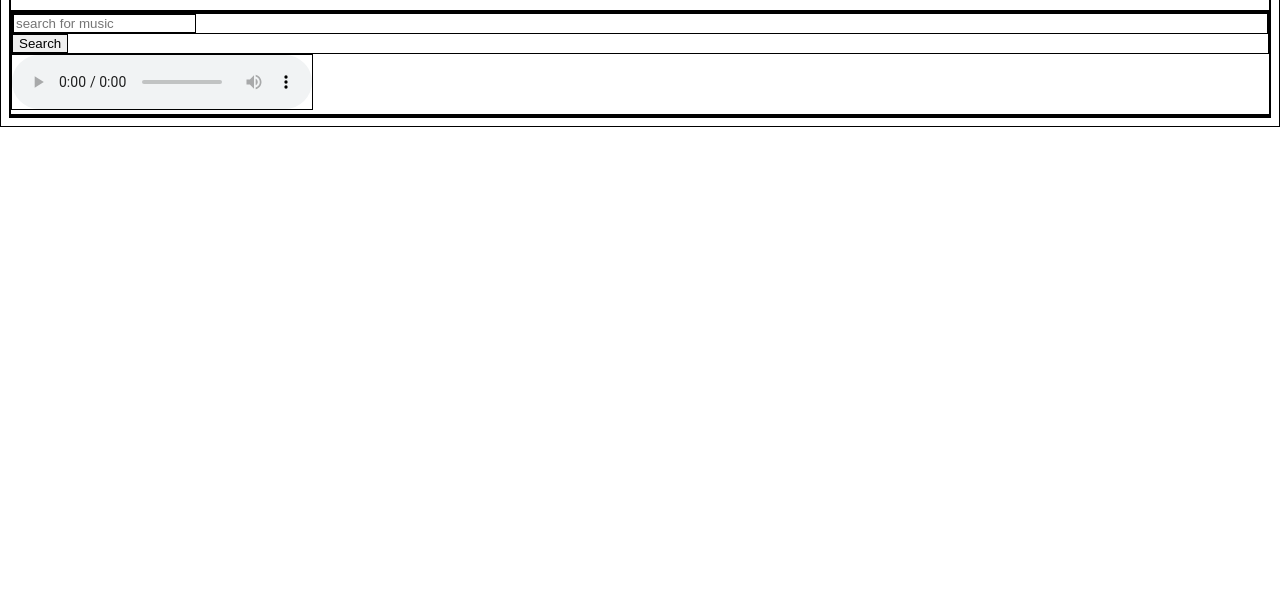
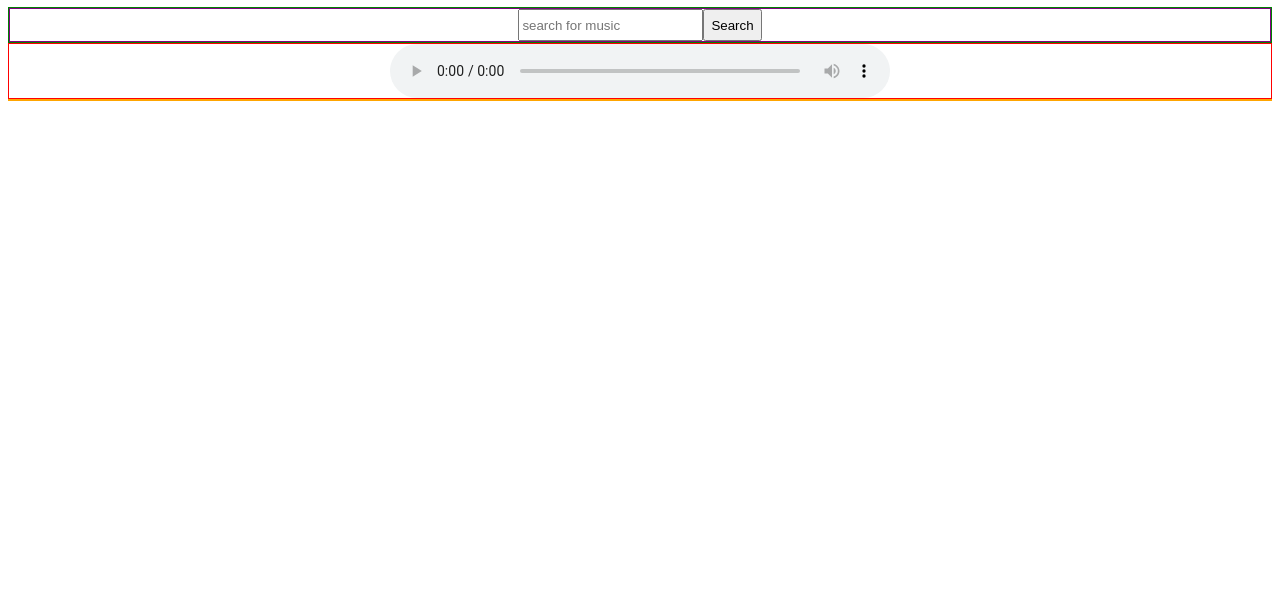
Before and after one commit to Jeeglobs/MyTunes-Project, a website: page index.html in a window 1280 px wide. Shown: the part 187-800 px from the top of the page. Drawn offline with Linux system fonts and the light colour scheme.

Commit message:
continued to work on styling; trying to make search bar wider

```diff
--- a/index.html
+++ b/index.html
@@ -16,14 +16,16 @@
 
   <main>
     <form id="search-form" method="post">
-      <div>
+      <div id="search-bar">
         <input type="text" name="search-form" id="search-text" placeholder="search for music" required>
         <!-- <label for="search-text">Search Term</label> -->
+        <button>Search</button>
       </div>
-      <button>Search</button>
     </form>
 
-    <audio id="audio-player" controls autoplay></audio>
+    <div id="audio-container">
+      <audio id="audio-player" controls autoplay></audio>
+    </div>
 
     <section id="results-container"></section>
   </main>
--- a/notes.txt
+++ b/notes.txt
@@ -30,3 +30,6 @@ COMMITTED
 
 began working on results layout with flexbox
 COMMITTED
+
+continued to work on styling; trying to make the search bar wider
+COMMITTED
--- a/styles.css
+++ b/styles.css
@@ -1,5 +1,5 @@
 * {
-    border: 1px solid black;
+    /* border: 1px solid black; */
 }
 
 h1 {
@@ -8,6 +8,7 @@ h1 {
     text-align: center;
     margin-top: -10px;
     margin-bottom: -17px;
+    border: 1px solid red;
 }
 
 #disclaimer {
@@ -15,6 +16,29 @@ h1 {
     font-style: italic;
     font-size: 2vw;
     text-align: center;
+    border: 1px solid blue;
+}
+
+#search-form {
+    border: 1px solid green;
+}
+
+#search-bar {
+    display: flex;
+    justify-content: center;
+    height: 2em;
+    border: 1px solid purple;
+}
+
+#audio-container {
+    display: flex;
+    justify-content: center;
+    border: 1px solid red;
+}
+
+#audio-player {
+    /* justify-content: center; */
+    width: 500px;
 }
 
 #results-container {
@@ -22,14 +46,25 @@ h1 {
     justify-content: center;
     flex-wrap: wrap;
     font-family: Arial, Helvetica, sans-serif;
+    border: 1px solid orange;
 }
 
 .result-card {
     justify-content: center;
-    /* flex-wrap: wrap; */
     width: 200px;
+    padding: 0 20px;
 }
 
 .art-element {
     width: 100%;
+    margin-bottom: -10px;
 }
+
+.track-element, .artist-element {
+    text-align: center;
+    margin-bottom: -15px;
+}
+
+.album-element {
+    text-align: center;
+}
```
